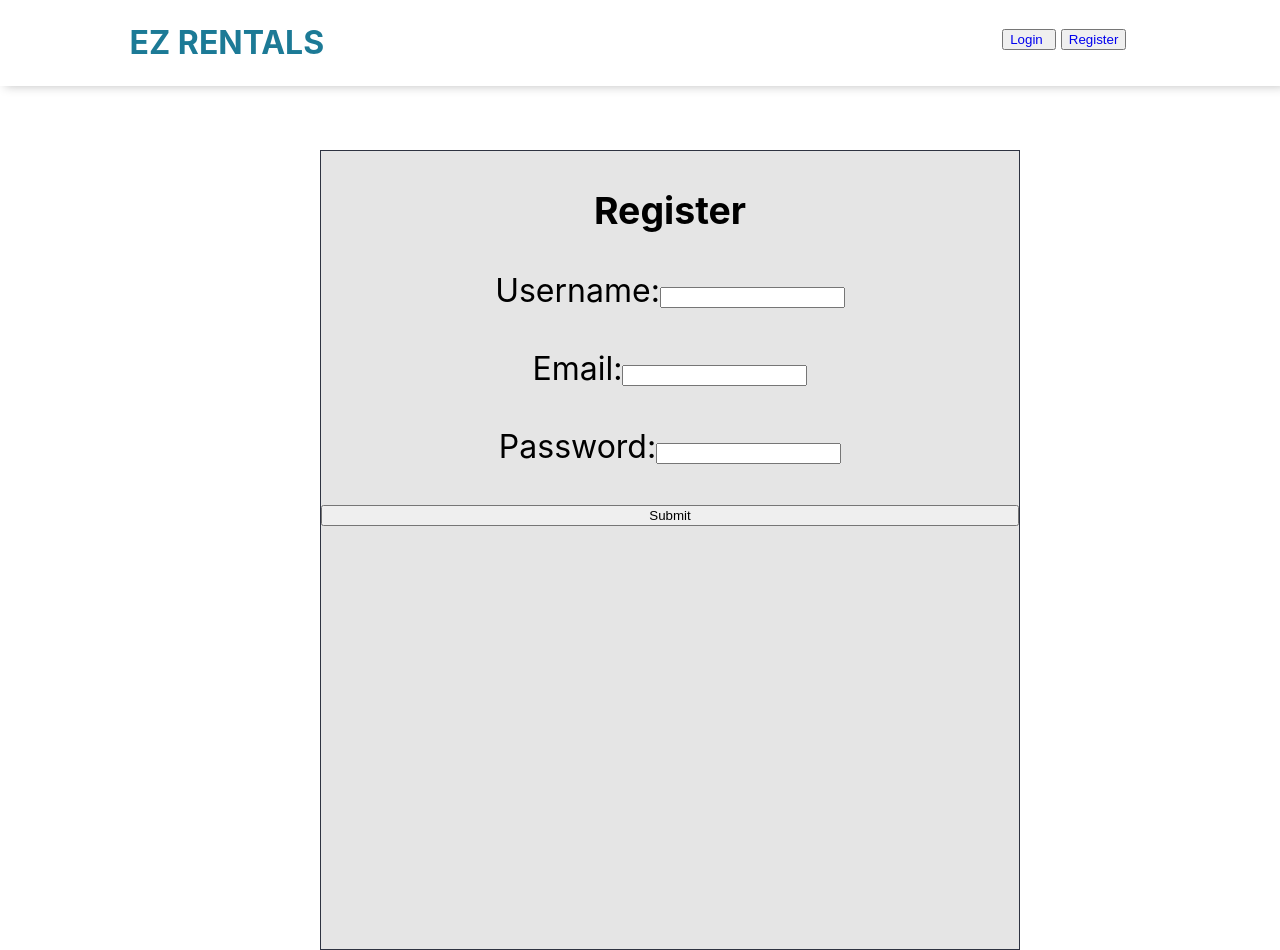
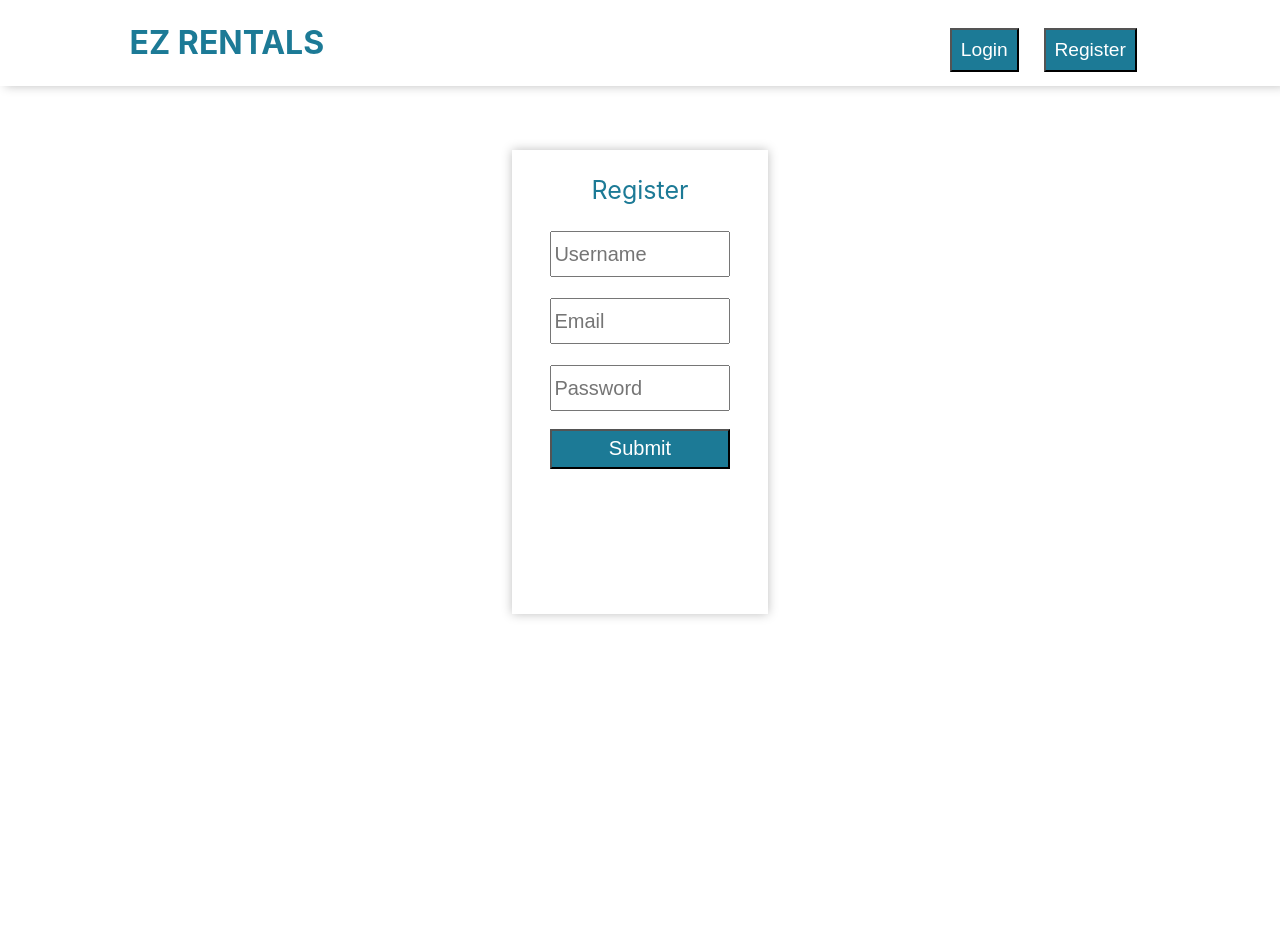
Before and after one commit to akram185/EZ-Rentals, a React (Create React App) app in the folder client/: page /register in a window 1280 px wide. After the commit the page ends 800 px from the top, so only its background shows below. Built offline with nearby package versions, Linux system fonts and the light colour scheme.

Commit message:
login and register styled

```diff
--- a/client/src/components/Header.css
+++ b/client/src/components/Header.css
@@ -5,7 +5,8 @@
   padding-left: 10%;
 }
 
-.ez, a {
+.ez,
+a {
   text-decoration: none !important;
 }
 
@@ -15,19 +16,33 @@
   margin-right: 10%;
   top: 3.5%;
   right: 2%;
+  display: flex;
 }
 /* header {
   display: flex;
   flex-wrap: wrap;
   flex-direction: column;
 } */
-.login{margin-right: 5px;
+
+/* .register-btn {
+  position: absolute;
+}
+.login-btn {
+  position: absolute;
+} */
+.login-btn,
+.register-btn {
+  margin-right: 25px;
+  width: 120% !important;
+  font-size: 120%;
+  /* padding-left: 51%; */
+  padding: 5%;
 }
 header {
   box-shadow: 5px 0px 10px 0px rgba(0, 0, 0, 0.253) !important;
   padding: 2px;
 }
 
-.types{
+.types {
   display: none;
 }
--- a/client/src/components/Header.jsx
+++ b/client/src/components/Header.jsx
@@ -16,13 +16,13 @@ export default function Header(props) {
         </div>
       ) : (
         <div className='login-register'>
-          <button className='login'>
-            <Link className='login' to='/login'>
+          <button className='login-btn'>
+            <Link className='a-btn' to='/login'>
               Login
             </Link>
           </button>
-          <button>
-            <Link className='register' to='/register'>
+          <button className='register-btn'>
+            <Link className='a-btn' to='/register'>
               Register
             </Link>
           </button>
--- a/client/src/index.css
+++ b/client/src/index.css
@@ -5,7 +5,7 @@ body {
     sans-serif;
   -webkit-font-smoothing: antialiased;
   -moz-osx-font-smoothing: grayscale;
-  text-align: center;
+  /* text-align: center; */
 }
 
 code {
--- /dev/null
+++ b/client/src/screens/Login.css
@@ -0,0 +1,84 @@
+.login-form {
+  width: 20%;
+  align-items: center !important;
+  text-align: center !important;
+  height: 464px !important;
+  box-shadow: 0px 0px 10px 0px rgba(0, 0, 0, 0.253) !important;
+  margin-left: 40%;
+  margin-top: 5%;
+}
+.a-btn {
+  color: #fff;
+}
+button {
+  background-color: #1c7a96;
+  color: #fff !important;
+}
+.login-title {
+  padding-top: 10%;
+  font-size: 25px;
+  color: #1c7a96;
+}
+.login-input {
+  /* display: flex;
+  flex-direction: column; */
+  /* justify-content: left; */
+  /* align-items: left; */
+  /* width: 420px;
+  height: 464px; */
+  /* height: 800px; */
+  margin-left: 15%;
+  text-align: center !important;
+  width: 70%;
+  margin-top: 10%;
+  font-size: 1.1em;
+  /* border: 1px solid #2e3341; */
+  /* box-sizing: border-box; */
+  /* background-color: #e5e5e5; */
+  display: flex;
+  flex-direction: column;
+  /* box-sizing: border-box; */
+  /* position: absolute !important;
+  left: 50% !important; */
+}
+/* input {
+height: 50%;
+} */
+.input-username,
+.input-password,
+.input-email {
+  height: 40px;
+  font-size: 20px;
+}
+.no-acc {
+  font-size: 20px;
+}
+.register-btn-form {
+  font-size: 15px;
+  padding: 10px;
+}
+.submit-btn {
+  font-size: 20px;
+  background-color: #8596a3;
+  color: #fff;
+  height: 40px;
+  width: 100%;
+  margin-top: 10%;
+  background-color: #1c7a96;
+  color: #fff !important;
+}
+
+.register-login {
+  /* display: flex; */
+  /* position: absolute !important;
+  top: 50%;
+  left: 50% !important; */
+}
+.register-btn {
+  /* padding: 0px 0px !important; */
+  /* display: none; */
+  /* flex-wrap: unset; */
+  /* position: absolute;
+ height: 20%;
+ width: 20%; */
+}
--- a/client/src/screens/Login.jsx
+++ b/client/src/screens/Login.jsx
@@ -1,5 +1,6 @@
 import React, { useState } from 'react'
 import { Link } from 'react-router-dom'
+import './Login.css'
 
 export default function Login(props) {
   const [formData, setFormData] = useState({
@@ -18,34 +19,45 @@ export default function Login(props) {
 
   return (
     <form
+      className='login-form'
       onSubmit={(e) => {
         e.preventDefault()
         props.loginSubmit(formData)
       }}
     >
-      <h3>Login</h3>
-      <label>
-        Username:
+      <p className='login-title'>Login</p>
+      <div className='login-input'>
         <input
+          className='input-username'
           type='text'
           name='username'
+          placeholder='Username'
           value={username}
           onChange={handleChange}
         />
-      </label>
-      <br />
-      <label>
-        Password:
+
+        <br />
+
         <input
+          className='input-password'
           type='password'
           name='password'
+          placeholder='Password'
           value={password}
           onChange={handleChange}
         />
-      </label>
+
+        <button className='submit-btn'>Submit</button>
+      </div>
       <br />
-      <Link to='/register'>Register</Link>
-      <button>Submit</button>
+      <div className='register-login'>
+        <p className='no-acc'>Don't have an account?</p>
+        <button className='register-btn-form'>
+          <Link className='a-btn' to='/register'>
+            Sign Up
+          </Link>
+        </button>
+      </div>
     </form>
   )
 }
--- a/client/src/screens/Register.jsx
+++ b/client/src/screens/Register.jsx
@@ -4,7 +4,7 @@ export default function Register(props) {
   const [formData, setFormData] = useState({
     username: '',
     email: '',
-    password: ''
+    password: '',
   })
   const { username, email, password } = formData
 
@@ -18,43 +18,44 @@ export default function Register(props) {
 
   return (
     <form
+      className='login-form'
       onSubmit={(e) => {
         e.preventDefault()
         props.registerSubmit(formData)
       }}
     >
-      <h3>Register</h3>
-      <label>
-        Username:
+      <p className='login-title'>Register</p>
+      <div className='login-input'>
         <input
+          className='input-username'
           type='text'
           name='username'
+          placeholder='Username'
           value={username}
           onChange={handleChange}
         />
-      </label>
-      <br />
-      <label>
-        Email:
+        <br />
+
         <input
+          className='input-email'
           type='text'
           name='email'
+          placeholder='Email'
           value={email}
           onChange={handleChange}
         />
-      </label>
-      <br />
-      <label>
-        Password:
+
+        <br />
         <input
+          className='input-password'
           type='password'
           name='password'
+          placeholder='Password'
           value={password}
           onChange={handleChange}
         />
-      </label>
-      <br />
-      <button>Submit</button>
+        <button className='submit-btn'>Submit</button>
+      </div>
     </form>
   )
 }
--- a/client/src/screens/Vehicles.css
+++ b/client/src/screens/Vehicles.css
@@ -38,7 +38,7 @@
   margin-left: 15% !important;
 } */
 
-form {
+/* form {
   display: flex;
   flex-direction: column;
   justify-content: left;
@@ -52,8 +52,8 @@ form {
   box-sizing: border-box;
   background-color: #e5e5e5;
   color: rgb(0, 0, 0);
-}
-.button {
+} */
+/* .button {
   font-size: 24px;
   transition-duration: 0.4s;
   display: inline;
@@ -65,7 +65,7 @@ form {
 
 .button {
   margin-top: 3.1rem;
-}
+} */
 /* .info {
   width: 50rem;
   margin-top: 10%;
@@ -89,7 +89,7 @@ footer {
   width: 600px;
 }
 
-@media (max-width: 500px) {
+/* @media (max-width: 500px) {
   .card {
     width: 200px;
     margin-top: 7%;
@@ -226,4 +226,4 @@ footer {
   footer {
     margin-left: 28%;
   }
-}
+} */
```
